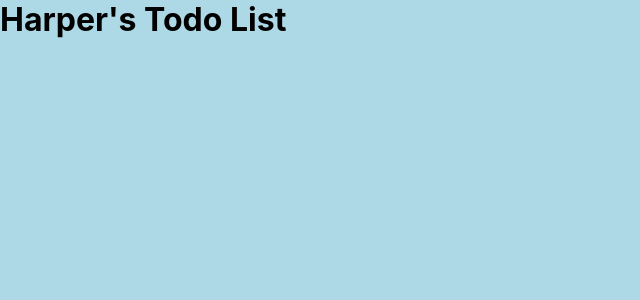
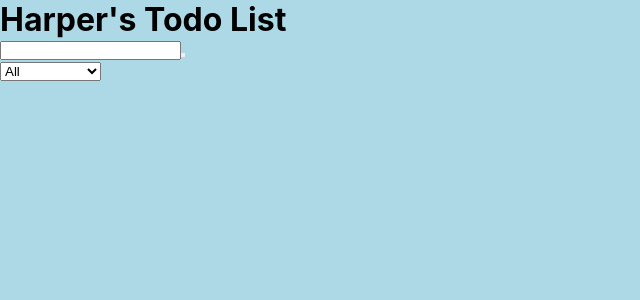
Before and after one commit to harperwentz/reactharper, a React (Create React App) app: page / in a window 1280 px wide. Shown: the top 300 px of the page, without its empty margins (0-640 px from the left). Built offline with nearby package versions, Linux system fonts and the light colour scheme.

Commit message:
making form component

```diff
--- a/src/App.js
+++ b/src/App.js
@@ -1,5 +1,7 @@
 import React, {useState} from "react";
 import "./App.css";
+//Importing Components
+import Form from "./components/Form";
 
 function App(props){
 
@@ -8,8 +10,9 @@ function App(props){
       <header>
         <h1>Harper's Todo List</h1>
       </header>
+      <Form/>
     </div>
   );
-}
+};
 
 export default App;
--- a/src/components/Form.js
+++ b/src/components/Form.js
@@ -1,14 +1,14 @@
-import React from 'react';
+import React from "react";
 
 
 function Form(){
   return(
     <form>
-          <input type="text" class="todo-input" />
-          <button class="todo-button" type="submit">
-              <i class="fas fa-plus-square"></i>
+        <input type="text" className="todo-input" />
+        <button className="todo-button" type="submit">
+            <i className="fas fa-plus-square"></i>
         </button>
-          <div class="select">
+        <div className="select">
             <select name="todos" class="filter-todo">
                 <option value="all">All</option>
                 <option value="done">Completed</option>
@@ -16,3 +16,12 @@ function Form(){
             </select>
         </div>
     </form>
+    //<div class="todo-container">
+       // <ul class="todo-list"></ul>
+    //</div>
+
+   // <script src="./app.js"></script>
+  );
+};
+
+export default Form;
```
Lines whose indentation alone changed are shown as unchanged.
